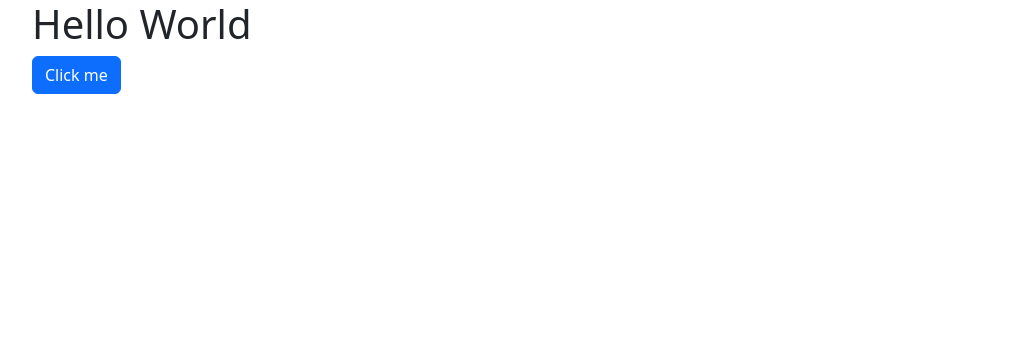
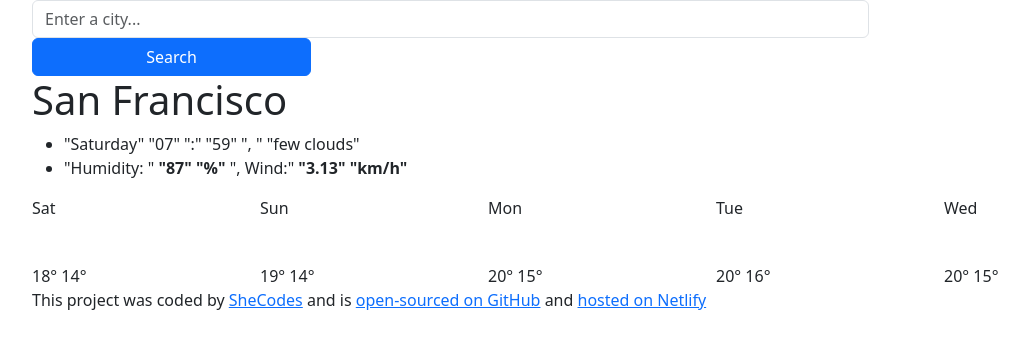
Before and after one commit to nellyobi/Vanilla-Weather-Search, a plain HTML site: page index.html in a window 1280 px wide. Shown: the whole page, without its empty margins (50-1079 px from the left). Drawn offline with nearby package versions, Linux system fonts and the light colour scheme.

Commit message:
Made changes to the html coding

```diff
--- a/index.html
+++ b/index.html
@@ -5,16 +5,129 @@
   <meta http-equiv="X-UA-Compatible" content="IE=edge" />
   <meta name="viewport" content="width=device-width, initial-scale=1.0" />
   <link rel="stylesheet" href="src/style.css">
-  <title>SheCodes</title>
+  <title>Weather App</title>
   <link href="https://cdn.jsdelivr.net/npm/bootstrap@5.3.2/dist/css/bootstrap.min.css" rel="stylesheet" integrity="sha384-T3c6CoIi6uLrA9TneNEoa7RxnatzjcDSCmG1MXxSR1GAsXEV/Dwwykc2MPK8M2HN" crossorigin="anonymous">
 </head>
 <body>
-  <div class="container">
-    <h1>
-      Hello World
-    </h1>
-    <a href="" class="btn btn-primary"> Click me </a>
+  <div id="root">
+    <div class="container">
+      <div class="Weather">
+        <form>
+          <div class="col-9">
+            <input type="search" placeholder="Enter a city..." class="form-control search-input">
+          </div>
+          <div class="col-3 p-0">
+            <input type="submit" class="btn btn-primary w-100" value="Search">
+          </div>
+        </form>
+        <div class="WeatherInfo">
+          <div class="row">
+            <div class="col-6">
+              <h1> San Francisco </h1>
+              <ul>
+                <li>
+                  <span>
+                    "Saturday"
+                    "07"
+                    ":"
+                    "59"
+                  </span>
+                  ", "
+                  "few clouds"
+                </li>
+                <li>
+                  "Humidity: "
+                  <strong>
+                    "87"
+                    "%"
+                  </strong>
+                  ", Wind:"
+                  <strong>
+                    "3.13"
+                    "km/h"
+                  </strong>
+                </li>
+              </ul>
+            </div>
+            <div class="col-lg-6 col-sm-6 col-sm-8">
+              <div class="temperature-container d-flex justify-content-end">
+                <canvas width="52" height="52">
+                  <div>
+                    <span class="temperature">13</span>
+                    <span class="unit">℃</span>
+                  </div>
+              </div>
+            </div>
+          </div>
+        </div>
+        <div class="WeatherForecast row">
+          <div class="col">
+            <div class="WeatherForecastPreview">
+              <div class="forecast-time">Sat</div>
+              <canvas width="38" height="38"></canvas>
+              <div class="forecast-temperature">
+                <span class="forecast-temperature-max">18°</span>
+                <span class="forecast-temperature-min">14°</span>
+              </div>
+            </div>
+          </div>
+          <div class="col">
+            <div class="WeatherForecastPreview">
+              <div class="forecast-time">Sun</div>
+              <canvas width="38" height="38"></canvas>
+              <div class="forecast-temperature">
+                <span class="forecast-temperature-max">19°</span>
+                <span class="forecast-temperature-min">14°</span>
+              </div>
+            </div>
+          </div>
+          <div class="col">
+            <div class="WeatherForecastPreview">
+              <div class="forecast-time">Mon</div>
+              <canvas width="38" height="38"></canvas>
+              <div class="forecast-temperature">
+                <span class="forecast-temperature-max">20°</span>
+                <span class="forecast-temperature-min">15°</span>
+              </div>
+            </div>
+          </div>
+          <div class="col">
+            <div class="WeatherForecastPreview">
+              <div class="forecast-time">Tue</div>
+              <canvas width="38" height="38"></canvas>
+              <div class="forecast-temperature">
+                <span class="forecast-temperature-max">20°</span>
+                <span class="forecast-temperature-min">16°</span>
+              </div>
+            </div>
+          </div>
+          <div class="col">
+            <div class="WeatherForecastPreview">
+              <div class="forecast-time">Wed</div>
+              <canvas width="38" height="38"></canvas>
+              <div class="forecast-temperature">
+                <span class="forecast-temperature-max">20°</span>
+                <span class="forecast-temperature-min">15°</span>
+              </div>
+            </div>
+          </div>
+        </div>
+        <footer>This project was coded by
+          <a href="https://www.shecodes.io/"
+          target="_blank"
+          rel="noopener noreferrer">SheCodes</a> and is
+          <a href="https://github.com/shecodesio/weather"
+          target="_blank"
+          rel="noopener noreferrer">open-sourced on GitHub</a> and
+          <a href="https://shecodes-weather.netlify.app/"
+          target="_blank"
+          rel="noopener noreferrer">hosted on Netlify</a>
+        </footer>
+      </div>
+    </div>
   </div>
+
+
 
   <script src="src/app.js"></script>
   <script src="https://cdn.jsdelivr.net/npm/bootstrap@5.3.2/dist/js/bootstrap.bundle.min.js" integrity="sha384-C6RzsynM9kWDrMNeT87bh95OGNyZPhcTNXj1NW7RuBCsyN/o0jlpcV8Qyq46cDfL" crossorigin="anonymous"></script>
--- a/src/style.css
+++ b/src/style.css
@@ -1,3 +1,8 @@
-h1 {
-    color: blue;
+.weather-app {
+    max-width: 600px;
+    margin: 30px auto;
+    padding: 20px;
+    border: 1px solid;
+    border-radius: 5px;
+
 }
```
Also changed, not shown: 1 other file.
